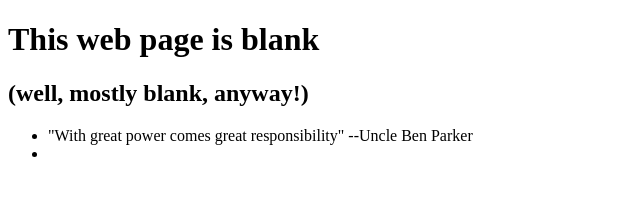
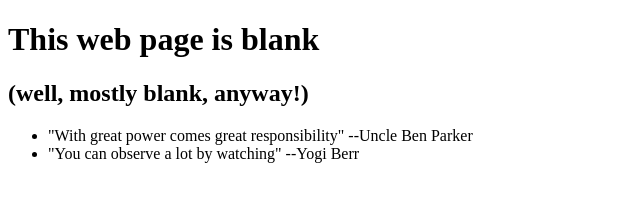
Before and after one commit to gjunky/0main_openSAP_repo, a plain HTML site: page index.html in a window 1280 px wide. Shown: the whole page, without its empty margins (0-640 px from the left). Drawn offline with Linux system fonts and the light colour scheme.

Commit message:
Added quote by Yogi Berra

```diff
--- a/index.html
+++ b/index.html
@@ -10,7 +10,7 @@
 		<h2>(well, mostly blank, anyway!)</h2>
 		<ul>
 			<li>"With great power comes great responsibility" --Uncle Ben Parker</li>
-			<li></li>
+			<li>"You can observe a lot by watching" --Yogi Berr</li>
 		</ul>
 	</body>
 </html>
```
